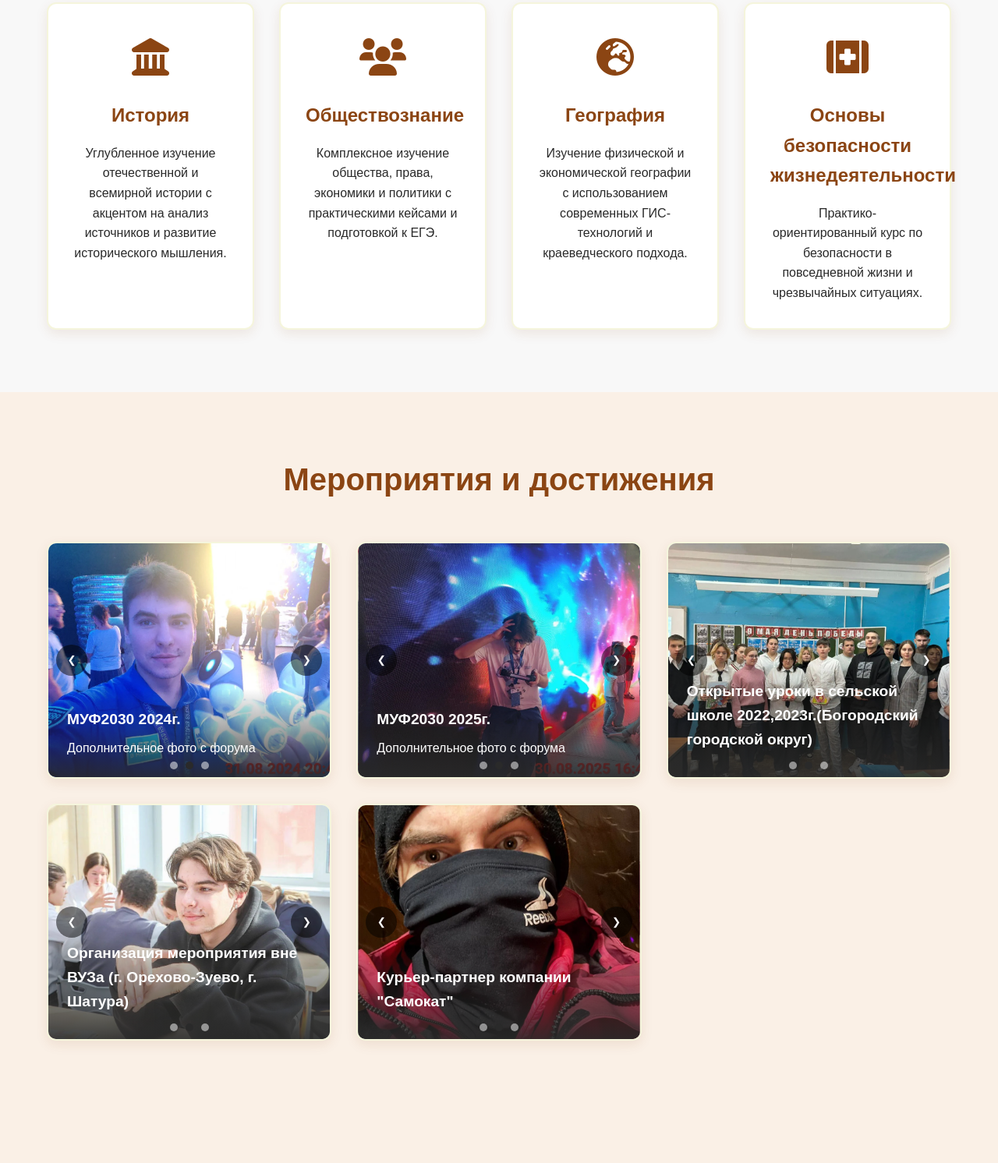
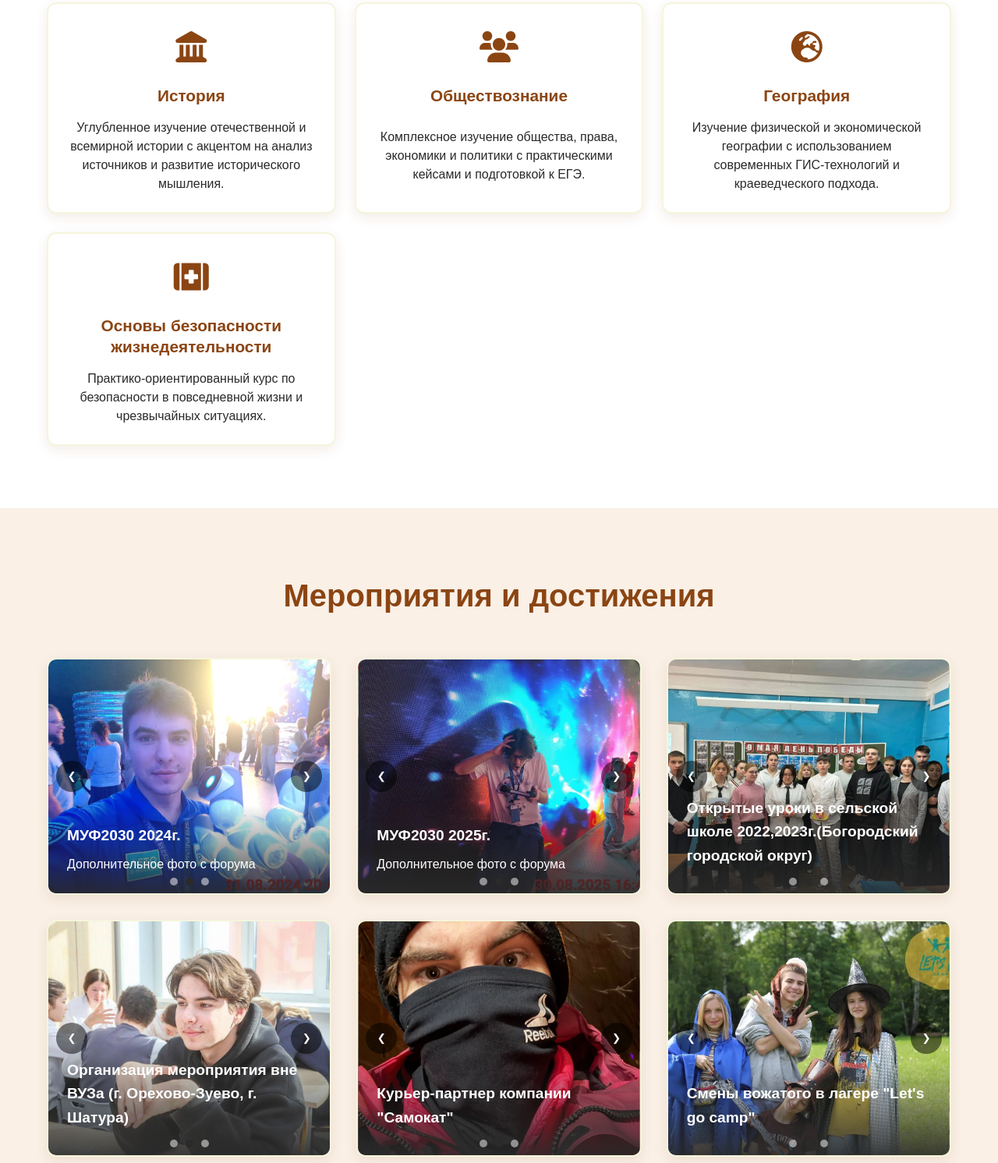
Before and after one commit to TechByteSo/MaxTeachCard, a plain HTML site: page index.html in a window 1280 px wide. Shown: the part 1417-2909 px from the top of the page at 78% size. Drawn offline with Linux system fonts and the light colour scheme; a web font is replaced by a local one.

Commit message:
Исправления

```diff
--- a/index.html
+++ b/index.html
@@ -265,6 +265,38 @@
                         </div>
                     </div>
                 </div>
+
+                                <div class="event-card">
+                    <div class="slider-container">
+                        <div class="slider" id="slider6">
+                            <div class="slide">
+                                <img src="images/Let's go camp/camp1WEB.webp" alt="Смены вожатого в лагере Let's go camp">
+                                <div class="event-overlay">
+                                    <h3>Смены вожатого в лагере "Let's go camp"</h3>
+                                </div>
+                            </div>
+                            <div class="slide">
+                                <img src="images/Let's go camp/camp2WEB.webp" alt="Смены вожатого в лагере Let's go camp">
+                                <div class="event-overlay">
+                                    <h3>Смены вожатого в лагере "Let's go camp"</h3>
+                                </div>
+                            </div>
+                            <div class="slide">
+                                <img src="images/Let's go camp/camp3WEB.webp" alt="Смены вожатого в лагере Let's go camp">
+                                <div class="event-overlay">
+                                    <h3>Смены вожатого в лагере "Let's go camp"</h3>
+                                </div>
+                            </div>
+                        </div>
+                        <button class="slider-arrow prev" data-slider="slider6" data-direction="-1">&#10094;</button>
+                        <button class="slider-arrow next" data-slider="slider6" data-direction="1">&#10095;</button>
+                        <div class="slider-controls">
+                            <span class="slider-dot active" data-slider="slider6" data-index="0"></span>
+                            <span class="slider-dot" data-slider="slider6" data-index="1"></span>
+                            <span class="slider-dot" data-slider="slider6" data-index="2"></span>
+                        </div>
+                    </div>
+                </div>
             </div>
         </div>
     </section>
--- a/style.css
+++ b/style.css
@@ -249,25 +249,24 @@ section {
 }
 
 /* Предметы */
-.subjects {
-    background-color: var(--light-gray);
-}
-
 .subjects-grid {
     display: grid;
-    grid-template-columns: repeat(auto-fit, minmax(250px, 1fr));
-    gap: 2rem;
+    grid-template-columns: repeat(auto-fit, minmax(300px, 1fr));
+    gap: 1.5rem;
     margin-top: 2rem;
 }
 
 .subject-card {
     background: var(--white);
-    padding: 2rem;
+    padding: 1.5rem;
     border-radius: 12px;
     text-align: center;
     box-shadow: 0 5px 15px rgba(139,69,19,0.1);
     transition: transform 0.3s;
     border: 2px solid var(--beige);
+    display: flex;
+    flex-direction: column;
+    height: 100%;
 }
 
 .subject-card:hover {
@@ -276,20 +275,27 @@ section {
 }
 
 .subject-icon {
-    font-size: 3rem;
+    font-size: 2.5rem;
     color: var(--secondary-color);
     margin-bottom: 1rem;
+    flex-shrink: 0;
 }
 
 .subject-card h3 {
-    font-size: 1.5rem;
+    font-size: 1.3rem;
     margin-bottom: 1rem;
     color: var(--secondary-color);
     font-weight: 600;
+    line-height: 1.3;
+    flex-shrink: 0;
 }
 
 .subject-card p {
     color: var(--text-color);
+    line-height: 1.5;
+    flex-grow: 1;
+    display: flex;
+    align-items: center;
 }
 
 /* Мероприятия */
```
Also changed, not shown: 1 other file.
